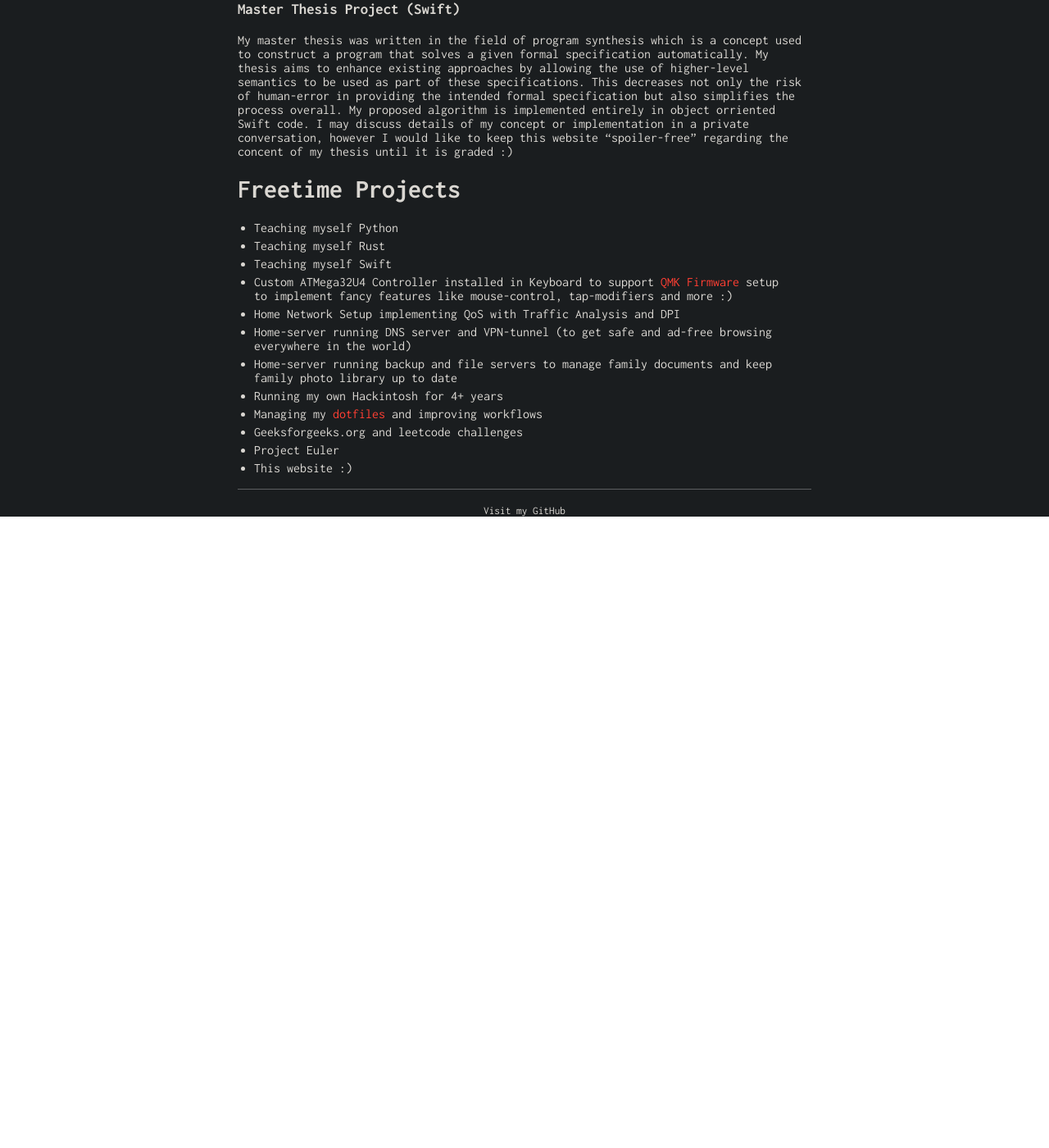
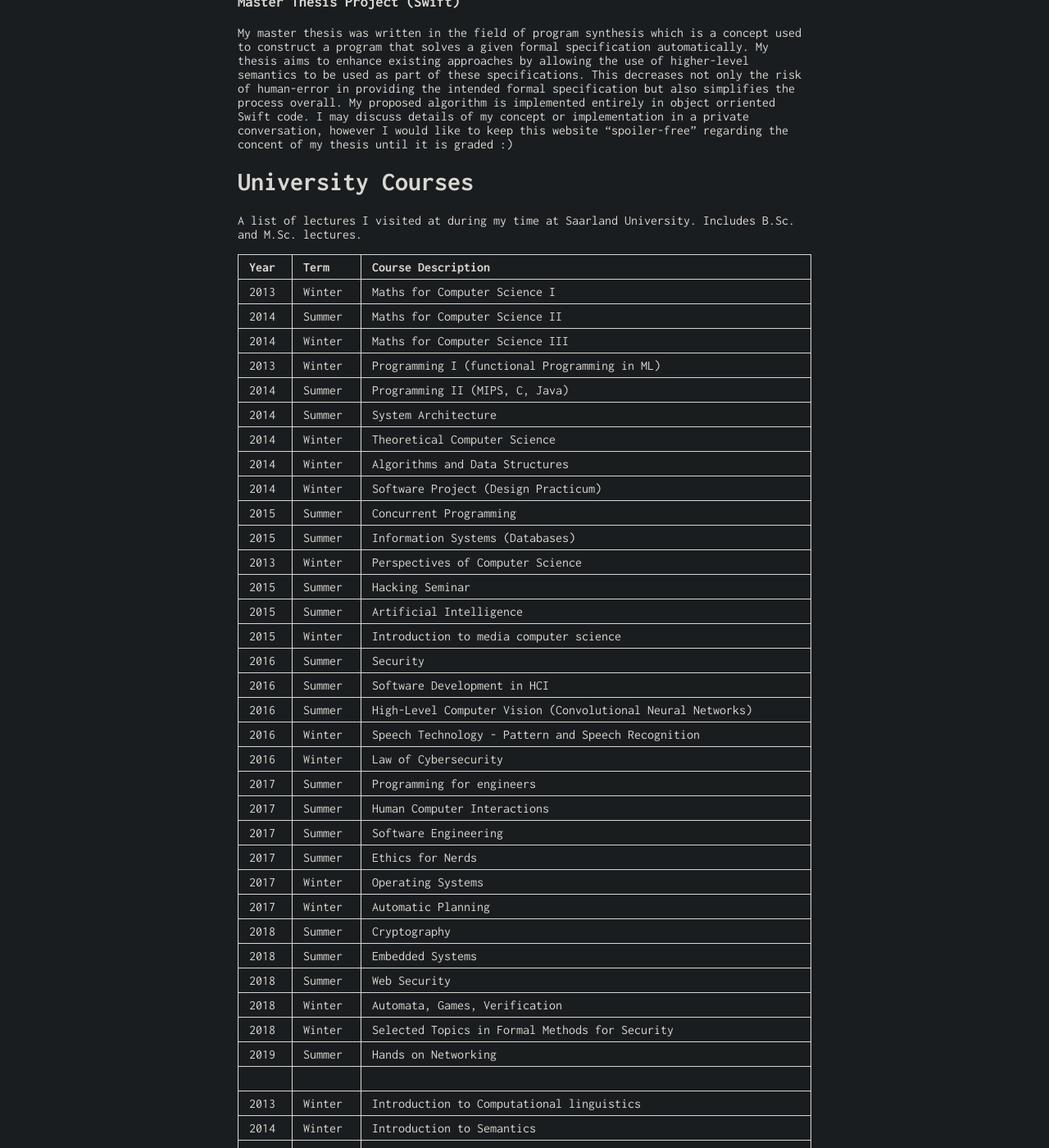
Before and after one commit to schaefer-dev/schaefer-dev.github.io, a Jekyll site: the page built from projects.md, in a window 1280 px wide and 1400 px high, scrolled down 2095 px. Shown: the whole window at 82% size. Built offline with Jekyll 4.4.1, drawn with Linux system fonts in a browser that asks for light colours; before the commit the page ends 2725 px from its top, so only the background shows below that; some of the changed text lies outside the part shown.

Commit message:
Layout updates

```diff
--- a/_config.yml
+++ b/_config.yml
@@ -25,8 +25,6 @@ sass:
 nav:
  - name: "Projects"
    link: "projects"
- - name: "Courses"
-   link: "courses"
  - name: "Certifications & Skills"
    link: "skills"
  - name: "CV"
--- a/projects.md
+++ b/projects.md
@@ -1,7 +1,7 @@
 ---
 layout: default
-title: "Daniel Schäfer | Projects"
-description: "Descriptions for various projects I have worked at in my freetime and during university."
+title: "Daniel Schäfer | Projects and Courses"
+description: "Descriptions for various projects I have worked at in my freetime and during university. Inclusing course work."
 ---
 
 # University Projects
@@ -66,6 +66,52 @@ Implementation of a Rust Library that communicates over a USB interface with a A
 My master thesis was written in the field of program synthesis which is a concept used to construct a program that solves a given formal specification automatically. My thesis aims to enhance existing approaches by allowing the use of higher-level semantics to be used as part of these specifications. This decreases not only the risk of human-error in providing the intended formal specification but also simplifies the process overall. My proposed algorithm is implemented entirely in object orriented Swift code. I may discuss details of my concept or implementation in a private conversation, however I would like to keep this website "spoiler-free" regarding the concent of my thesis until it is graded :)
 
 
+# University Courses
+
+A list of lectures I visited at during my time at Saarland University. Includes B.Sc. and M.Sc. lectures.
+
+Year | Term | Course Description
+-----|-------|--------
+2013 | Winter | Maths for Computer Science I
+2014 | Summer | Maths for Computer Science II
+2014 | Winter | Maths for Computer Science III
+2013 | Winter | Programming I (functional Programming in ML)
+2014 | Summer | Programming II (MIPS, C, Java)
+2014 | Summer | System Architecture
+2014 | Winter | Theoretical Computer Science
+2014 | Winter | Algorithms and Data Structures
+2014 | Winter | Software Project (Design Practicum)
+2015 | Summer | Concurrent Programming
+2015 | Summer | Information Systems (Databases)
+2013 | Winter | Perspectives of Computer Science
+2015 | Summer | Hacking Seminar
+2015 | Summer | Artificial Intelligence
+2015 | Winter | Introduction to media computer science
+2016 | Summer | Security
+2016 | Summer | Software Development in HCI
+2016 | Summer | High-Level Computer Vision (Convolutional Neural Networks)
+2016 | Winter | Speech Technology - Pattern and Speech Recognition
+2016 | Winter | Law of Cybersecurity
+2017 | Summer | Programming for engineers
+2017 | Summer | Human Computer Interactions
+2017 | Summer | Software Engineering
+2017 | Summer | Ethics for Nerds
+2017 | Winter | Operating Systems
+2017 | Winter | Automatic Planning
+2018 | Summer | Cryptography
+2018 | Summer | Embedded Systems
+2018 | Summer | Web Security
+2018 | Winter  | Automata, Games, Verification
+2018 | Winter | Selected Topics in Formal Methods for Security
+2019 | Summer | Hands on Networking
+ | |
+2013 | Winter | Introduction to Computational linguistics
+2014 | Winter | Introduction to Semantics
+2015 | Winter | Investing
+2015 | Winter | Game Theory
+2016 | Winter | Business Finance
+
+
 
 # Freetime Projects
 
```
Also changed, not shown: index.md (+1 -1 lines), skills.md (+1 -1 lines).
